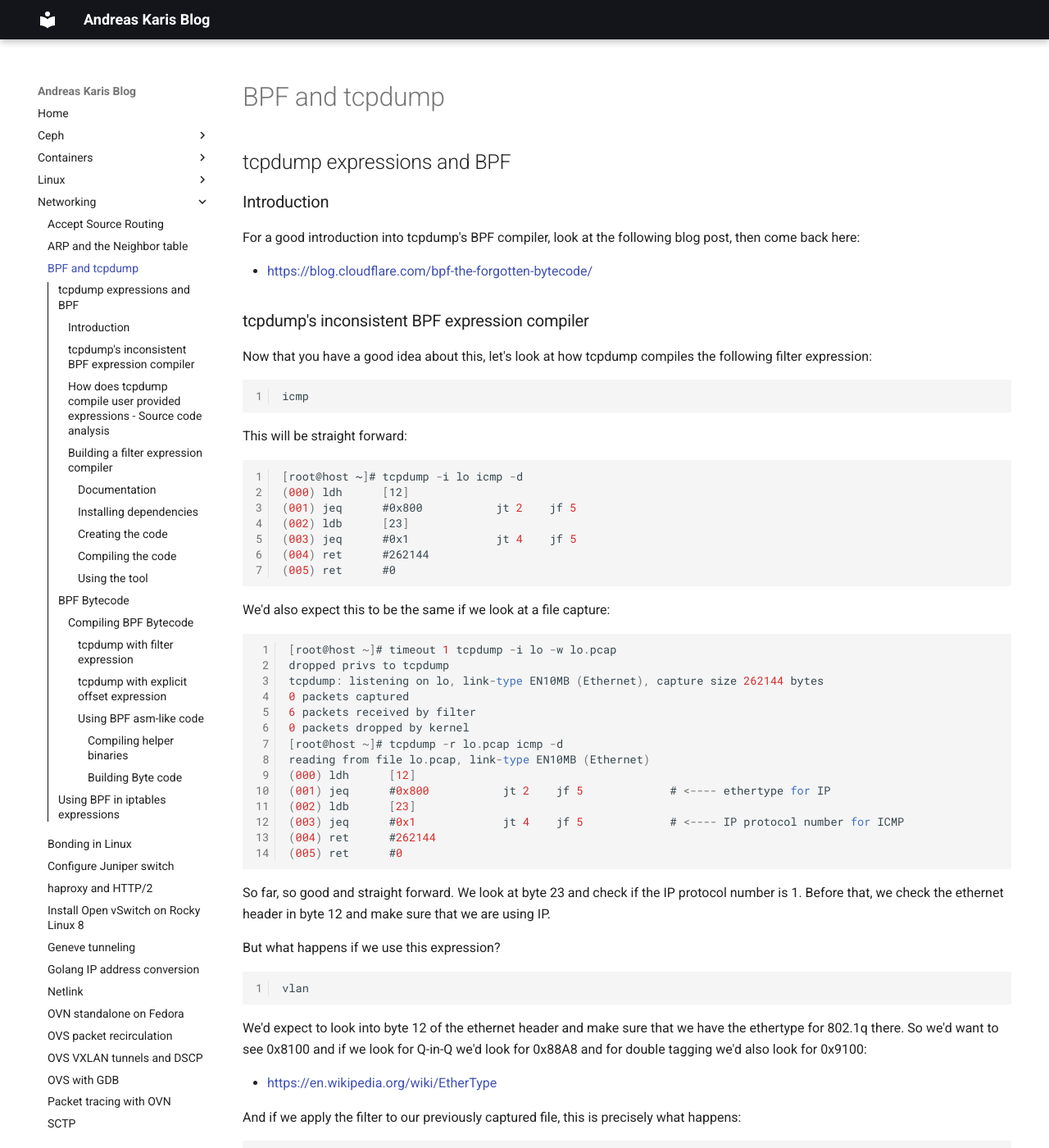
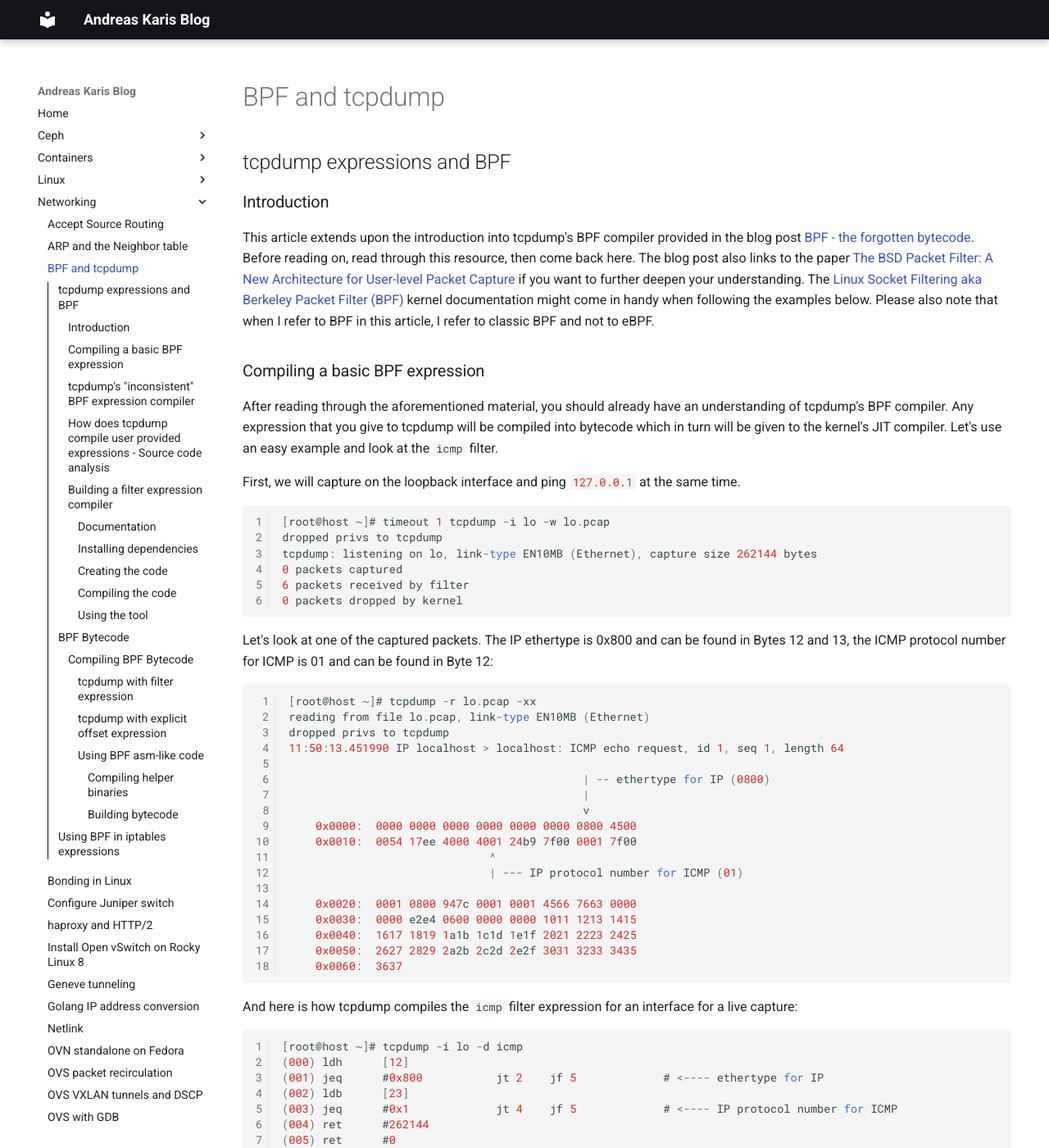
Before and after one commit to andreaskaris/blog, an MkDocs documentation site: the page built from docs/networking/bpf-and-tcpdump.md, in a window 1280 px wide and 1400 px high. Shown: the whole window at 82% size. Built offline with MkDocs 1.6.1 and Material for MkDocs 9.7.7, drawn with Linux system fonts in a browser that asks for light colours; some of the changed text lies outside the part shown.

Commit message:
bpf-tcpdump-fix-part-1
Signed-off-by: Andreas Karis <ak.karis@gmail.com>

```diff
--- a/docs/networking/bpf-and-tcpdump.md
+++ b/docs/networking/bpf-and-tcpdump.md
@@ -2,29 +2,13 @@
 
 ### Introduction
 
-For a good introduction into tcpdump's BPF compiler, look at the following blog post, then come back here:
+This article extends upon the introduction into tcpdump's BPF compiler provided in the blog post [BPF - the forgotten bytecode](https://blog.cloudflare.com/bpf-the-forgotten-bytecode/). Before reading on, read through this resource, then come back here. The blog post also links to the paper [The BSD Packet Filter: A New Architecture for User-level Packet Capture](https://www.tcpdump.org/papers/bpf-usenix93.pdf) if you want to further deepen your understanding. The [Linux Socket Filtering aka Berkeley Packet Filter (BPF)](https://www.kernel.org/doc/Documentation/networking/filter.txt) kernel documentation might come in handy when following the examples below. Please also note that when I refer to BPF in this article, I refer to classic BPF and not to eBPF.
 
-* [https://blog.cloudflare.com/bpf-the-forgotten-bytecode/](https://blog.cloudflare.com/bpf-the-forgotten-bytecode/)
+### Compiling a basic BPF expression
 
-### tcpdump's inconsistent BPF expression compiler
+After reading through the aforementioned material, you should already have an understanding of tcpdump's BPF compiler. Any expression that you give to tcpdump will be compiled into bytecode which in turn will be given to the kernel's JIT compiler. Let's use an easy example and look at the `icmp` filter.
 
-Now that you have a good idea about this, let's look at how tcpdump compiles the following filter expression:
-~~~
-icmp
-~~~
-
-This will be straight forward:
-~~~
-[root@host ~]# tcpdump -i lo icmp -d
-(000) ldh      [12]
-(001) jeq      #0x800           jt 2	jf 5
-(002) ldb      [23]
-(003) jeq      #0x1             jt 4	jf 5
-(004) ret      #262144
-(005) ret      #0
-~~~
-
-We'd also expect this to be the same if we look at a file capture:
+First, we will capture on the loopback interface and ping `127.0.0.1` at the same time.
 ~~~
 [root@host ~]# timeout 1 tcpdump -i lo -w lo.pcap
 dropped privs to tcpdump
@@ -32,7 +16,45 @@ tcpdump: listening on lo, link-type EN10MB (Ethernet), capture size 262144 bytes
 0 packets captured
 6 packets received by filter
 0 packets dropped by kernel
-[root@host ~]# tcpdump -r lo.pcap icmp -d
+~~~
+
+Let's look at one of the captured packets. The IP ethertype is 0x800 and can be found in Bytes 12 and 13, the ICMP
+protocol number for ICMP is 01 and can be found in Byte 12:
+~~~
+[root@host ~]# tcpdump -r lo.pcap -xx
+reading from file lo.pcap, link-type EN10MB (Ethernet)
+dropped privs to tcpdump
+11:50:13.451990 IP localhost > localhost: ICMP echo request, id 1, seq 1, length 64
+
+                                            | -- ethertype for IP (0800)
+                                            |
+                                            v
+	0x0000:  0000 0000 0000 0000 0000 0000 0800 4500
+	0x0010:  0054 17ee 4000 4001 24b9 7f00 0001 7f00
+                              ^
+                              | --- IP protocol number for ICMP (01)
+
+	0x0020:  0001 0800 947c 0001 0001 4566 7663 0000
+	0x0030:  0000 e2e4 0600 0000 0000 1011 1213 1415
+	0x0040:  1617 1819 1a1b 1c1d 1e1f 2021 2223 2425
+	0x0050:  2627 2829 2a2b 2c2d 2e2f 3031 3233 3435
+	0x0060:  3637
+~~~
+
+And here is how tcpdump compiles the `icmp` filter expression for an interface for a live capture:
+~~~
+[root@host ~]# tcpdump -i lo -d icmp
+(000) ldh      [12]
+(001) jeq      #0x800           jt 2	jf 5             # <---- ethertype for IP
+(002) ldb      [23]
+(003) jeq      #0x1             jt 4	jf 5             # <---- IP protocol number for ICMP
+(004) ret      #262144
+(005) ret      #0
+~~~
+
+We'd also expect this to be the same when we look at our capture file:
+~~~
+[root@host ~]# tcpdump -r lo.pcap -d icmp
 reading from file lo.pcap, link-type EN10MB (Ethernet)
 (000) ldh      [12]
 (001) jeq      #0x800           jt 2	jf 5             # <---- ethertype for IP
@@ -42,14 +64,17 @@ reading from file lo.pcap, link-type EN10MB (Ethernet)
 (005) ret      #0
 ~~~
 
-So far, so good and straight forward. We look at byte 23 and check if the IP protocol number is 1. Before that, we check the ethernet header in byte 12 and make sure that we are using IP.
+So far, so good and straight forward. We look at Byte 23 and check if the IP protocol number is 1. Before that, we check the ethernet header in Byte 12 and make sure that we are using IP.
 
-But what happens if we use this expression?
-~~~
-vlan
-~~~
+### tcpdump's "inconsistent" BPF expression compiler
 
-We'd expect to look into byte 12 of the ethernet header and make sure that we have the ethertype for 802.1q there. So we'd want to see 0x8100 and if we look for Q-in-Q we'd look for 0x88A8 and for double tagging we'd also look for 0x9100:
+I sometimes find myself in situations where tcpdump's filters do not work the way that I would expect them to. In those situations I often simply run tcpdump in line buffered mode (`-l`) and pipe the output into `grep` to find what I am looking for. Particularly the VLAN filter has quite often given me some headaches in the past.
+
+Depending on the tcpdump version in use, your provided expression might be compiled slightly differently. What's more, there is a difference between the bytecode that is compiled for live packet captures on interfaces and for the bytecode that is compiled for filtering packet capture files.
+
+Earlier, we looked at the `icmp` filter. We will now see what happens when we filter for a VLAN number with the `vlan` filter.
+
+We'd expect to look into Byte 12 of the ethernet header and make sure that we have the ethertype for 802.1q there. So we'd want to see 0x8100 and if we look for Q-in-Q we'd look for 0x88A8 and for double tagging we'd also look for 0x9100:
 
 * [https://en.wikipedia.org/wiki/EtherType](https://en.wikipedia.org/wiki/EtherType)
 
@@ -104,7 +129,7 @@ For example, let's look for VLAN 32 (0x20):
 ~~~
 [root@host ~]# tcpdump -r lo.pcap vlan 32 -d
 reading from file lo.pcap, link-type EN10MB (Ethernet)
-(000) ldh      [12]                                  # <---- look for dot1q, etc. at byte 12
+(000) ldh      [12]                                  # <---- look for dot1q, etc. at Byte 12
 (001) jeq      #0x8100          jt 4	jf 2
 (002) jeq      #0x88a8          jt 4	jf 3
 (003) jeq      #0x9100          jt 4	jf 8
@@ -616,7 +641,7 @@ cp bpf_jit_disasm /usr/local/bin/.
 cp bpftool/bpftool /usr/local/bin/.
 ~~~
 
-##### Building Byte code
+##### Building bytecode
 
 Now, create the following ASM like code:
 ~~~
@@ -751,7 +776,7 @@ Content-type: text/html; charset=utf-8
 Content-Length: 2272
 ~~~
 
-Now, let's create an iptables rule that will match on the Byte code and apply it:
+Now, let's create an iptables rule that will match on the bytecode and apply it:
 ~~~
 # iptables -I INPUT -m bpf --bytecode "23,48 0 0 0,84 0 0 240,21 0 6 96,48 0 0 6,21 0 17 6,40 0 0 40,21 14 0 8080,40 0 0 42,21 12 13 8080,48 0 0 0,84 0 0 240,21 0 10 64,48 0 0 9,21 0 8 6,40 0 0 6,69 6 0 8191,177 0 0 0,72 0 0 0,21 2 0 8080,72 0 0 2,21 0 1 8080,6 0 0 65535,6 0 0 0" --j REJECT
 ~~~
```
